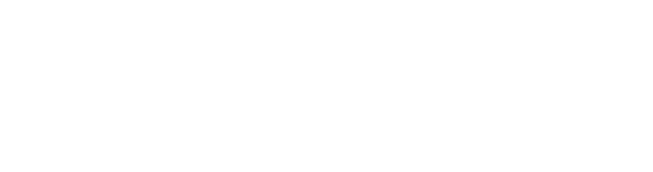
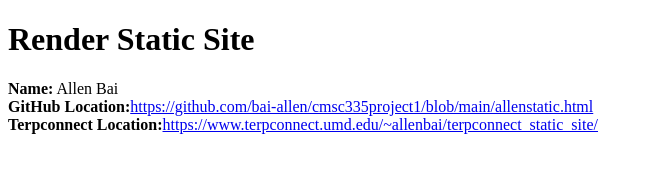
Before and after one commit to bai-allen/cmsc335project1, a plain HTML site: page allenstatic.html in a window 1280 px wide. Shown: the whole page, without its empty margins (0-653 px from the left). Drawn offline with Linux system fonts and the light colour scheme.

Commit message:
reader info added

```diff
--- a/allenstatic.html
+++ b/allenstatic.html
@@ -6,5 +6,9 @@
         <title>Allen's Static Site</title>
     </head>
     <body>
+        <h1>Render Static Site</h1>
+        <b>Name:</b> Allen Bai<br>
+        <b>GitHub Location:</b><a href= "https://github.com/bai-allen/cmsc335project1/blob/main/allenstatic.html">https://github.com/bai-allen/cmsc335project1/blob/main/allenstatic.html</a><br>
+        <b>Terpconnect Location:</b><a href="https://www.terpconnect.umd.edu/~allenbai/terpconnect_static_site/">https://www.terpconnect.umd.edu/~allenbai/terpconnect_static_site/</a><br>
     </body>
 </html>
```
